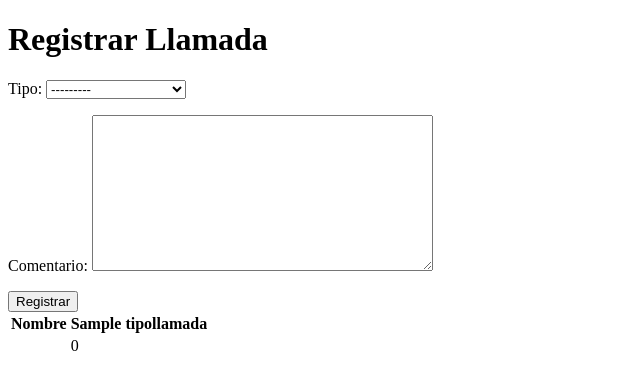
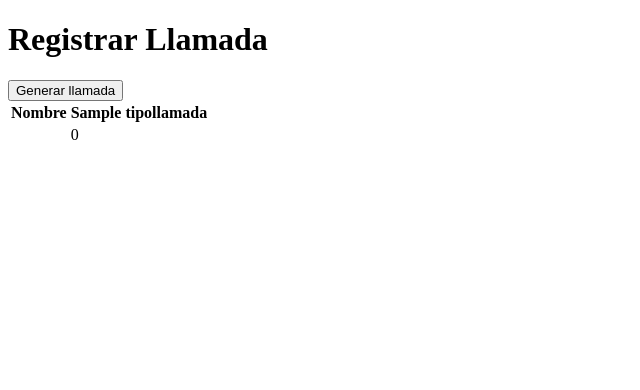
Before and after one commit to Demozath/proyectokindersonrisa, a Django app: page /registrar_llamada/ in a window 1280 px wide. Shown: the top 390 px of the page, without its empty margins (0-640 px from the left). Run offline with Django 4.2, Linux system fonts and the light colour scheme; tables that the repository leaves empty hold one stand-in row (values such as "Sample post").

Commit message:
Se agrega botón que genera llamadas y elige un paciente de forma aleatoria. Además si el tipo de llamada se registra como "No volver a llamar" el paciente se marca como inactivo y no aparecerá más en el sistema de aleatoridad.

```diff
--- a/llamadas/models.py
+++ b/llamadas/models.py
@@ -13,11 +13,12 @@ class Llamada(models.Model):
     comentario = models.TextField()
     usuario = models.ForeignKey(CustomUser, on_delete=models.CASCADE)
     fecha = models.DateTimeField(auto_now_add=True)
+    paciente = models.ForeignKey('Paciente', on_delete=models.CASCADE)
 
     def __str__(self):
         return f'{self.usuario.rut} - {self.tipo.nombre}'
 
-class Pacientes(models.Model):
+class Paciente(models.Model):
     nombre = models.CharField(max_length=50)
     apellido = models.CharField(max_length=50)
     rut = models.CharField(max_length=12, primary_key=True, unique=True)
--- a/llamadas/templates/llamadas/registrar_llamada.html
+++ b/llamadas/templates/llamadas/registrar_llamada.html
@@ -7,11 +7,27 @@
 <body>
     <h1>Registrar Llamada</h1>
 
+    {% if paciente_random %}
+    <p>Nombre del paciente: {{ paciente_random.nombre }} {{ paciente_random.apellido }}</p>
+    <p>Número de teléfono: {{ paciente_random.numero_telefono }}</p>
+    {% endif %}
+
+    {% if show_form %}
     <form method="post">
         {% csrf_token %}
+        <!-- Campo oculto para guardar el RUT del paciente -->
+        <input type="hidden" name="paciente_rut" value="{{ paciente_random.rut }}">
         {{ form.as_p }}
         <button type="submit">Registrar</button>
     </form>
+    <a href="{% url 'registrar_llamada' %}" class="btn btn-primary">Generar otro número</a>
+    {% else %}
+    <form method="post">
+        {% csrf_token %}
+        <button type="submit" name="generar_llamada">Generar llamada</button>
+    </form>
+    {% endif %}
+
     <div>
         <table>
             <thead>
@@ -29,9 +45,10 @@
                         <td>{{ datos.conteo }}</td>
                     {% endfor %}
                 </tr>
-
             </tbody>
         </table>
+    </div>
+
     <br>
 </body>
 </html>
--- a/llamadas/views.py
+++ b/llamadas/views.py
@@ -1,44 +1,60 @@
 from django.views.generic import ListView
-from .models import Llamada, TipoLlamada
+from .models import Llamada, TipoLlamada, Paciente
 from .forms import LlamadaForm
 from django.shortcuts import render, redirect
 from django.contrib import messages
+from django.contrib.auth.decorators import login_required
+
 
 class LlamadaListView(ListView):
     model = Llamada
     template_name = 'llamada_list.html'
 
-from django.shortcuts import render, redirect
-from django.contrib import messages
-from .models import Llamada, TipoLlamada
-from .forms import LlamadaForm
 
 def registrar_llamada(request):
-    if request.method == 'POST':
-        form = LlamadaForm(request.POST)
-        if form.is_valid():
-            llamada = form.save(commit=False)
-            llamada.usuario = request.user
-            llamada.save()
-            messages.success(request, 'Llamada registrada con éxito.')
-            return redirect('registrar_llamada')
-    else:
-        form = LlamadaForm()
+    paciente_random = None
+    show_form = False
+    form = LlamadaForm()
 
-    # Obtenemos todas las llamadas del usuario actual
+    # Obtener todas las llamadas del usuario
     llamadas = Llamada.objects.filter(usuario=request.user)
-
-    # Traemos todos los tipos de llamada
     todos_los_tipos = TipoLlamada.objects.all()
-
-    # Creamos un diccionario con el conteo de llamadas y comentarios por tipo para el usuario
     datos_por_tipo = {}
     for tipo in todos_los_tipos:
         conteo = llamadas.filter(tipo=tipo).count()
-        comentarios = [llamada.comentario for llamada in llamadas.filter(tipo=tipo)]
-        datos_por_tipo[tipo.nombre] = {
-            'conteo': conteo,
-            'comentarios': comentarios
-        }
+        datos_por_tipo[tipo.nombre] = {'conteo': conteo}
 
-    return render(request, 'llamadas/registrar_llamada.html', {'form': form, 'datos_por_tipo': datos_por_tipo})
+    if request.method == 'POST':
+        if 'generar_llamada' in request.POST:
+            paciente_random = Paciente.objects.filter(is_active=True).order_by('?').first()
+            if paciente_random:
+                show_form = True
+            else:
+                messages.warning(request, 'No se encontraron pacientes activos.')
+        else:
+            form = LlamadaForm(request.POST)
+            paciente_rut = request.POST.get('paciente_rut')
+            paciente = Paciente.objects.get(rut=paciente_rut)
+            if form.is_valid() and paciente:
+                llamada = form.save(commit=False)
+                llamada.usuario = request.user
+                llamada.paciente = paciente
+                llamada.save()
+
+                # Si la llamada es "No volver a llamar", se marca el paciente como inactivo
+                if llamada.tipo.nombre == 'No volver a llamar':
+                    paciente.is_active = False
+                    paciente.save()
+
+                messages.success(request, 'Llamada registrada con éxito.')
+                return redirect('registrar_llamada')
+            else:
+                messages.error(request, 'Error al registrar la llamada. Asegúrese de haber seleccionado un paciente.')
+
+    context = {
+        'form': form,
+        'paciente_random': paciente_random,
+        'show_form': show_form,
+        'datos_por_tipo': datos_por_tipo
+    }
+    return render(request, 'llamadas/registrar_llamada.html', context)
--- a/proyectokindersonrisa/settings.py
+++ b/proyectokindersonrisa/settings.py
@@ -133,3 +133,4 @@ STATIC_URL = 'static/'
 DEFAULT_AUTO_FIELD = 'django.db.models.BigAutoField'
 AUTH_USER_MODEL = 'usuarios.CustomUser'
 MESSAGE_STORAGE = 'django.contrib.messages.storage.cookie.CookieStorage'
+LOGIN_URL = 'registro'
--- a/usuarios/forms.py
+++ b/usuarios/forms.py
@@ -5,7 +5,7 @@ class RegistroForm(forms.ModelForm):
     password1 = forms.CharField(label='Contraseña', widget=forms.PasswordInput)
     password2 = forms.CharField(label='Confirmar contraseña', widget=forms.PasswordInput)
     fecha_nacimiento = forms.DateField(
-        input_formats=['%d/%m/%Y'],
+
         widget=forms.DateInput(format='%d/%m/%Y', attrs={'type': 'date'}),
         label='Fecha de nacimiento'
     )
--- a/usuarios/models.py
+++ b/usuarios/models.py
@@ -31,7 +31,6 @@ class CustomUser(AbstractBaseUser, PermissionsMixin):
 
     USERNAME_FIELD = 'rut'
     REQUIRED_FIELDS = ['fecha_nacimiento', 'nombre', 'apellido', 'email']
-
     def __str__(self):
         return self.rut
 
--- a/usuarios/views.py
+++ b/usuarios/views.py
@@ -25,7 +25,8 @@ def login_view(request):
             user = authenticate(request, username=username, password=password)
             if user is not None:
                 login(request, user)
-                return redirect('menu_principal')
+                #return redirect('menu_principal')
+                return redirect('registrar_llamada')
             else:
                 messages.error(request, 'Nombre de usuario o contraseña incorrectos')
     else:
@@ -34,4 +35,5 @@ def login_view(request):
 
 @login_required
 def menu_principal(request):
-    return render(request, 'usuarios/menu_principal.html')
+   ## return render(request, 'usuarios/menu_principal.html')
+        return render(request, 'llamadas/registrar_llamada.html')
```
Also changed, not shown: llamadas/migrations/0001_initial.py (deleted), usuarios/migrations/0001_initial.py (deleted). Lines whose indentation alone changed are shown as unchanged.
